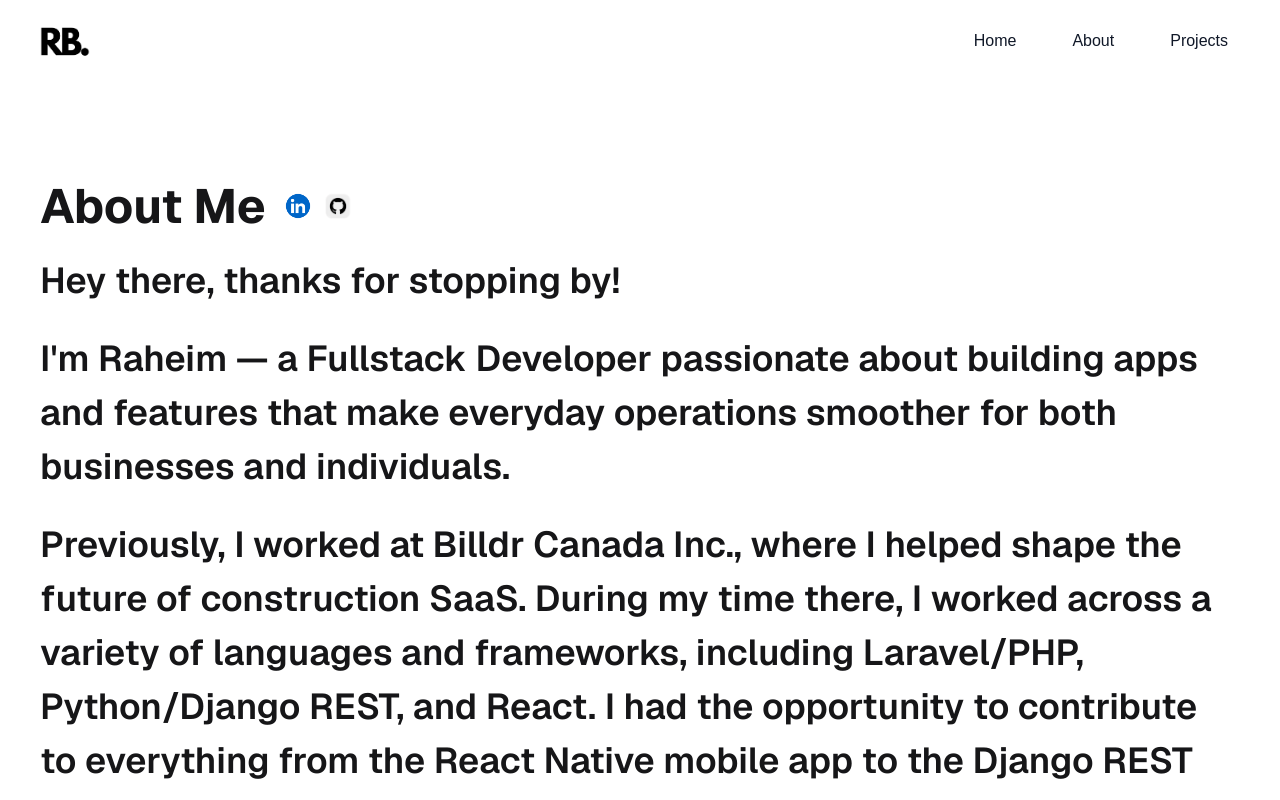
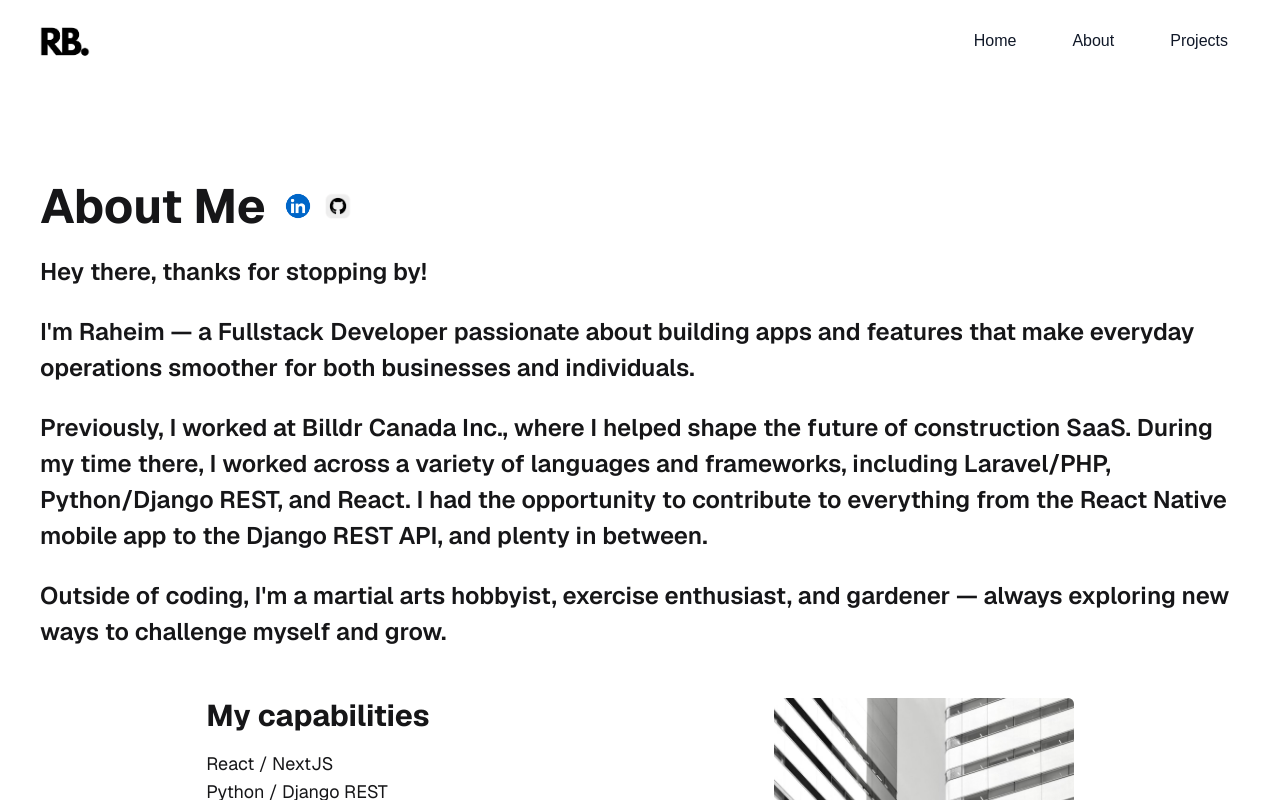
Before and after one commit to ramsers/raheim-portfolio-new, a Next.js app: page /about in a window 1280 px wide. Shown: the top 800 px of the page. Built offline with nearby package versions, Linux system fonts and the light colour scheme.

Commit message:
update font size

```diff
--- a/src/app/about/page.js
+++ b/src/app/about/page.js
@@ -35,15 +35,15 @@ export default function AboutPage() {
               </a>
             </div>
           </div>
-          <p className="text-4xl font-semibold leading-normal">
+          <p className="text-2xl font-semibold leading-normal">
             Hey there, thanks for stopping by!
           </p>
-          <p className="text-4xl font-semibold leading-normal">
+          <p className="text-2xl font-semibold leading-normal">
             I&apos;m Raheim — a Fullstack Developer passionate about building
             apps and features that make everyday operations smoother for both
             businesses and individuals.
           </p>
-          <p className="text-4xl font-semibold leading-normal">
+          <p className="text-2xl font-semibold leading-normal">
             Previously, I worked at Billdr Canada Inc., where I helped shape the
             future of construction SaaS. During my time there, I worked across a
             variety of languages and frameworks, including Laravel/PHP,
@@ -52,7 +52,7 @@ export default function AboutPage() {
             API, and plenty in between.
           </p>
 
-          <p className="text-4xl font-semibold leading-normal">
+          <p className="text-2xl font-semibold leading-normal">
             Outside of coding, I&apos;m a martial arts hobbyist, exercise
             enthusiast, and gardener — always exploring new ways to challenge
             myself and grow.
```
